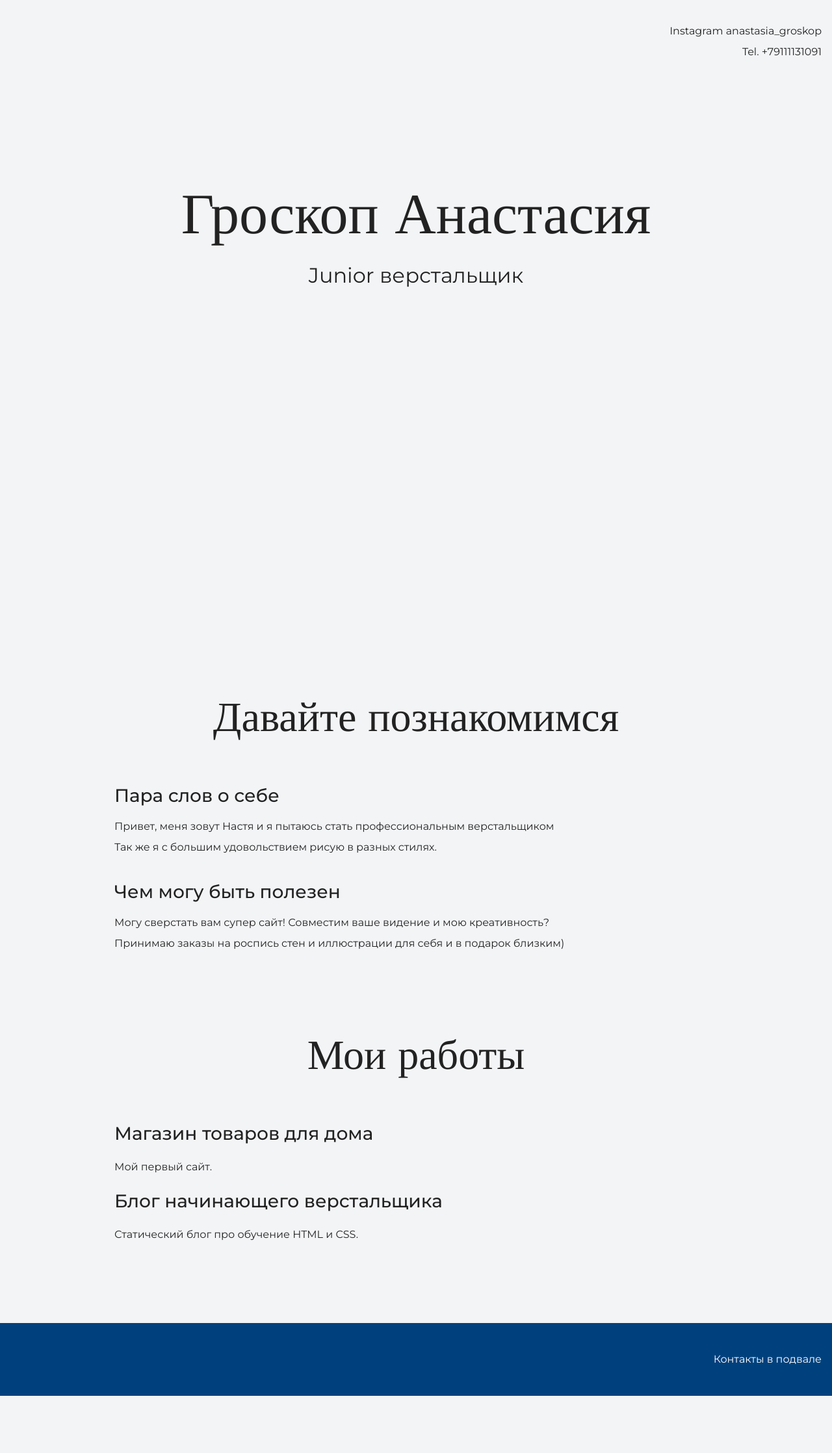
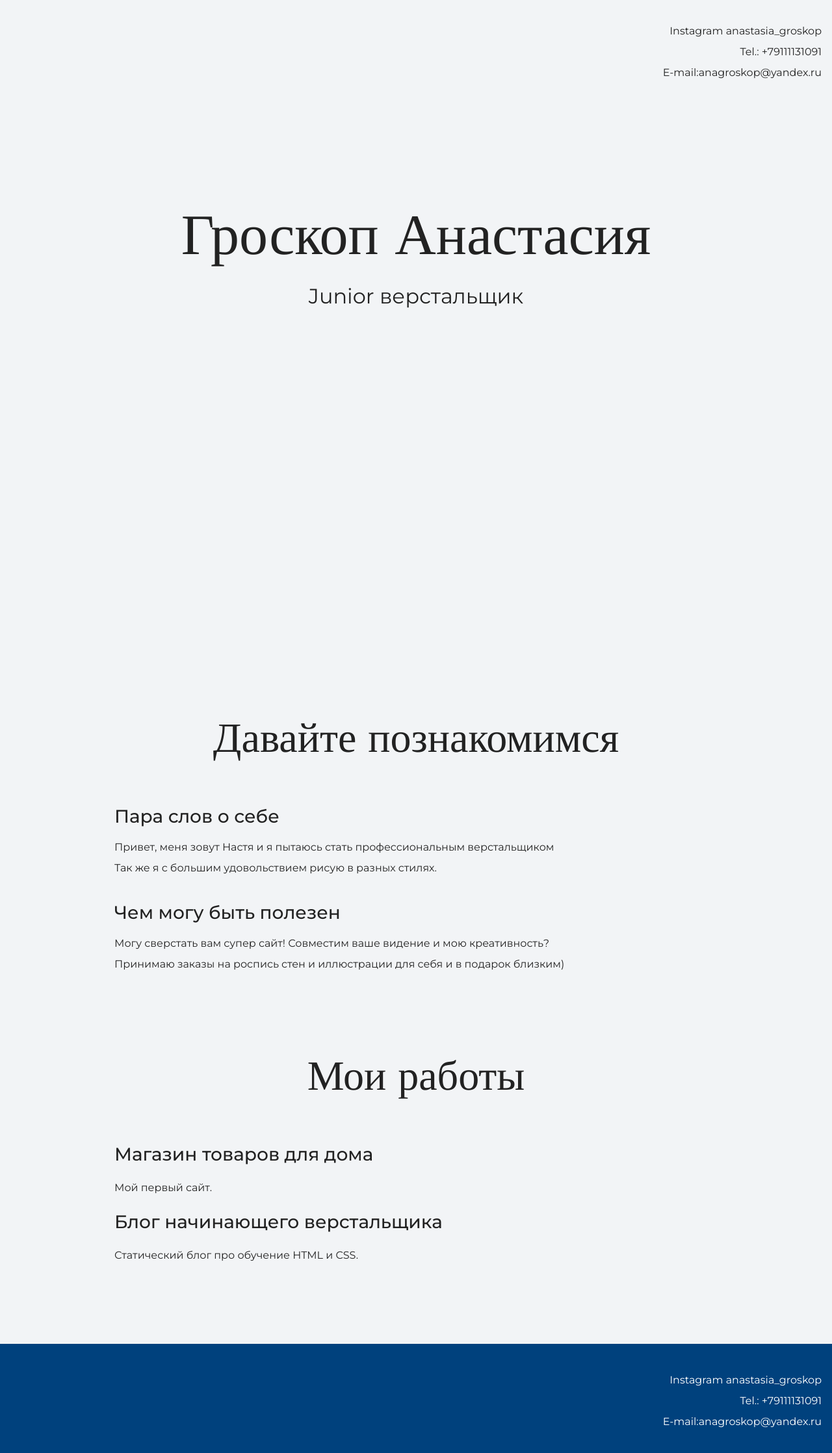
Before and after one commit to AnaGroskop/Site-anagross, a plain HTML site: page index.html in a window 1280 px wide. Shown: the whole page at 65% size. Before the commit the page ends 2148 px from the top, so only its background shows below. Drawn offline with nearby package versions, Linux system fonts and the light colour scheme.

Commit message:
Изменения в контактной информации

```diff
--- a/index.html
+++ b/index.html
@@ -10,7 +10,8 @@
   <body>
     <header class="page-header">
       <div class="container">Instagram anastasia_groskop<br>
-      Tel. +79111131091
+      Tel.: +79111131091 <br>
+      E-mail:anagroskop@yandex.ru
       </div>
     </header>
     <section class="hero-image">
@@ -49,7 +50,9 @@
 
     <footer class="page-footer">
       <div class="container">
-      Контакты в подвале
+        Instagram anastasia_groskop<br>
+        Tel.: +79111131091 <br>
+        E-mail:anagroskop@yandex.ru
     </div>
     </footer>
   </body>
```
